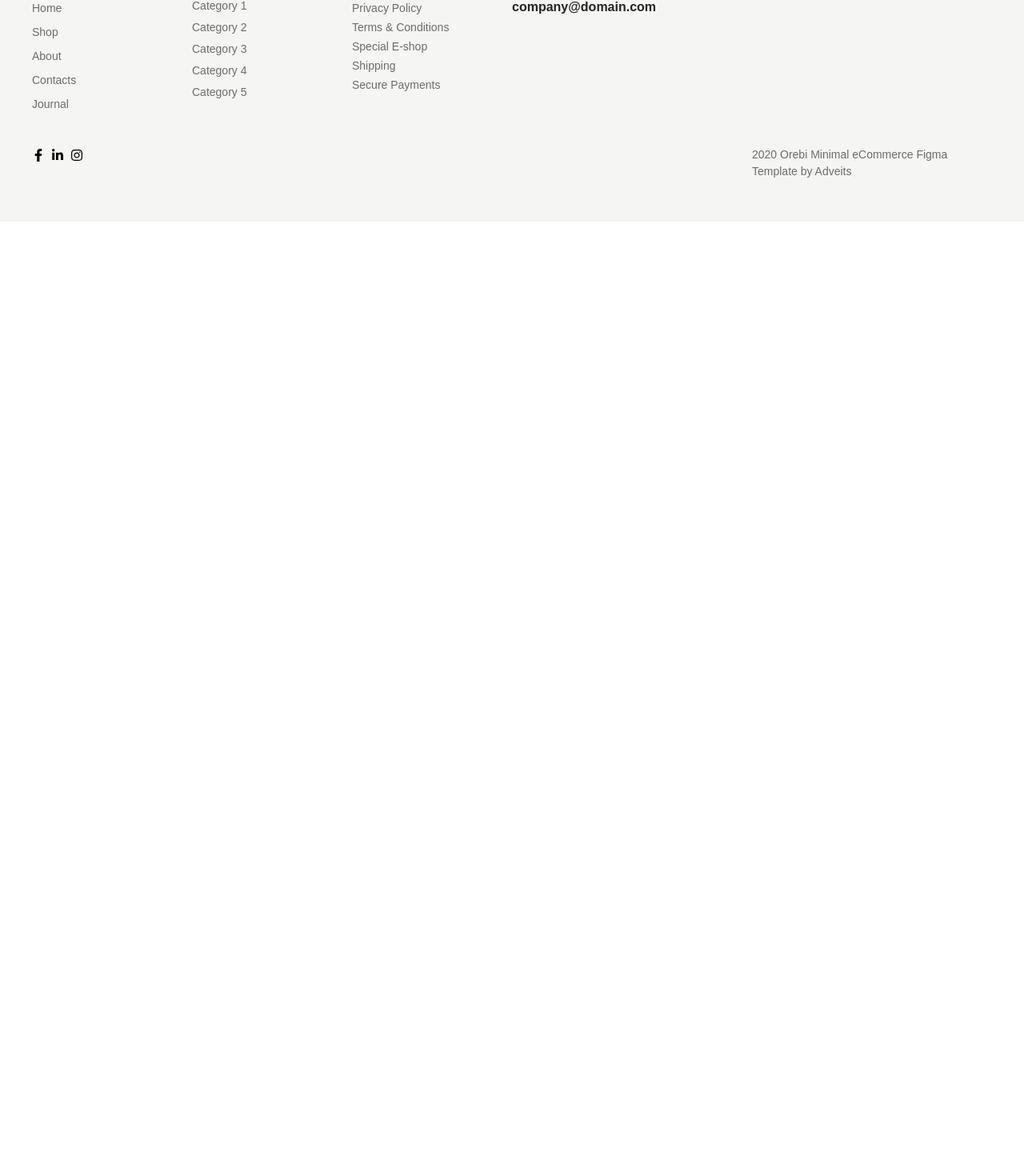
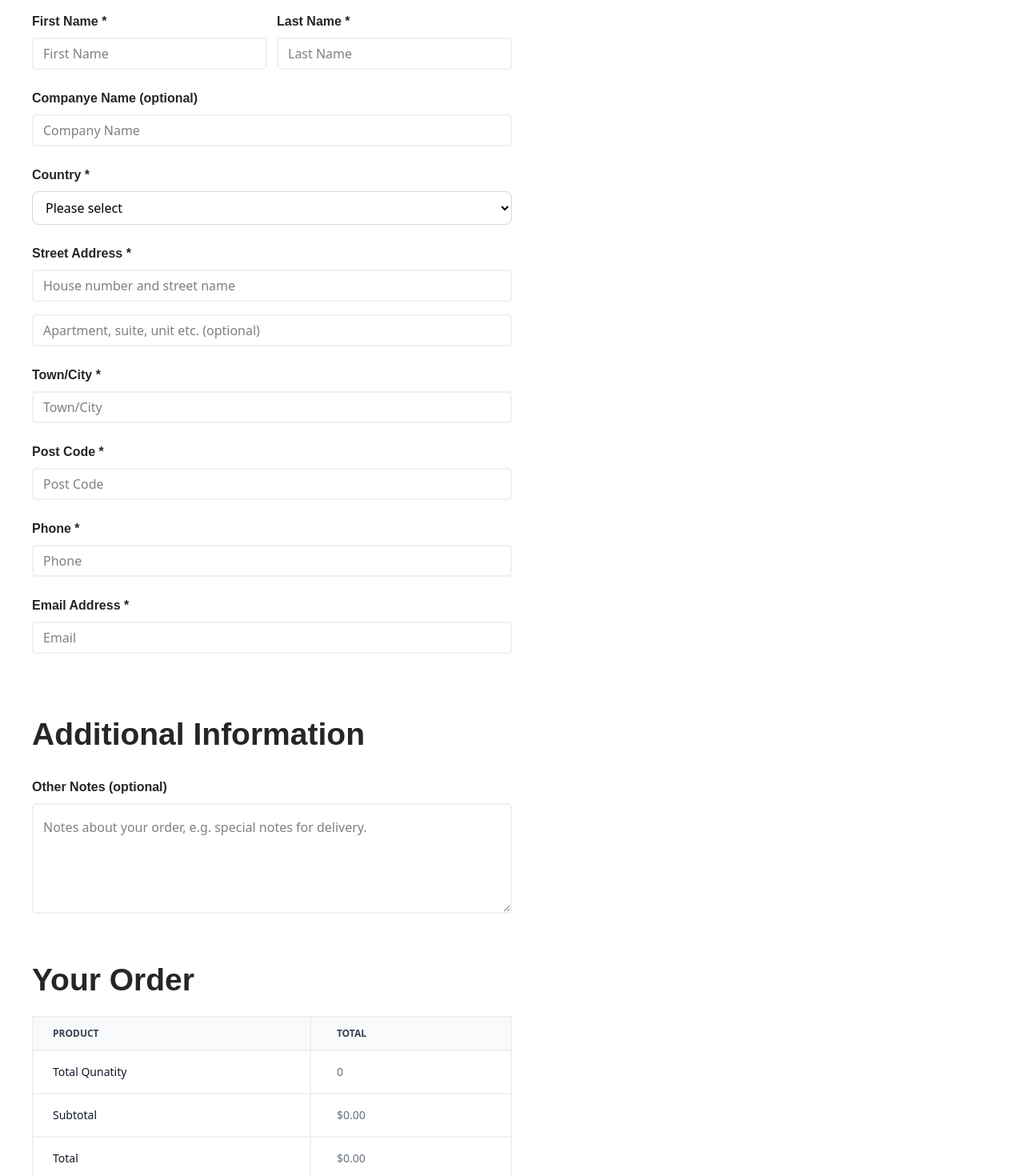
Before and after one commit to mdsuhagmia/orebi-ecommerce, a React (Vite) app: page /checkout in a window 1280 px wide. Shown: the part 489-1959 px from the top of the page at 80% size. Before the commit the page ends 800 px from the top, so only its background shows below. Built offline with nearby package versions, Linux system fonts and the light colour scheme; no server answers.

Commit message:
update hh

```diff
--- a/src/pages/Cart.jsx
+++ b/src/pages/Cart.jsx
@@ -94,7 +94,7 @@ const Cart = () => {
                   <h4 className='text-[16px] text-[#262626] font-bold font-dms py-2 px-4 border-2 border-[#F0F0F0] border-b-0'>Subtotal:</h4>
                 </div>
                 <div>
-                  <h4 className='text-[16px] text-[#262626] font-bold font-dms py-2 px-4 border-2 border-[#F0F0F0]'>Total Quantity:</h4>
+                  <h4 className='text-[16px] text-[#262626] font-bold font-dms py-2 px-4 border-2 border-[#F0F0F0] border-b-0'>Total Quantity:</h4>
                 </div>
                 <div>
                   <h4 className='text-[16px] text-[#262626] font-bold font-dms py-2 px-4 border-2 border-[#F0F0F0]'>Total:</h4>
@@ -102,13 +102,13 @@ const Cart = () => {
               </div>
               <div className='w-[50%]'>
                 <div>
-                  <h4 className='text-[16px] text-[#262626] font-bold font-dms py-2 px-4 border-2 border-[#F0F0F0] border-b-0'>${totalPrice}</h4>
+                  <h4 className='text-[16px] text-[#262626] font-bold font-dms py-2 px-4 border-2 border-[#F0F0F0] border-b-0'>${totalPrice.toFixed(2)}</h4>
                 </div>
                 <div>
-                  <h4 className='text-[16px] text-[#262626] font-bold font-dms py-2 px-4 border-2 border-[#F0F0F0]'>{totalQuantity}</h4>
+                  <h4 className='text-[16px] text-[#262626] font-bold font-dms py-2 px-4 border-2 border-[#F0F0F0] border-b-0'>{totalQuantity}</h4>
                 </div>
                 <div>
-                  <h4 className='text-[16px] text-[#262626] font-bold font-dms py-2 px-4 border-2 border-[#F0F0F0]'>${totalPrice}</h4>
+                  <h4 className='text-[16px] text-[#262626] font-bold font-dms py-2 px-4 border-2 border-[#F0F0F0]'>${totalPrice.toFixed(2)}</h4>
                 </div>
               </div>
             </div>
@@ -127,7 +127,6 @@ const Cart = () => {
             </Link>
           </div>
           </div> }
-
       </Container>
     </section>
   )
--- a/src/pages/Checkout.jsx
+++ b/src/pages/Checkout.jsx
@@ -1,9 +1,16 @@
 import React from 'react'
 import Container from '../components/Container'
-import { NavLink } from 'react-router-dom'
+import { Link, NavLink } from 'react-router-dom'
 import { IoIosArrowForward } from 'react-icons/io'
+import { useSelector } from 'react-redux'
 
 const Checkout = () => {
+  let data = useSelector((item)=>item.product.cartItem)
+  let {totalPrice, totalQunatity} = data.reduce((acce, index)=>{
+    acce.totalPrice += index.price * index.qun
+    acce.totalQunatity += index.qun
+    return acce;
+  },{totalPrice: 0, totalQunatity: 0})
   return (
     <section className='py-12'>
       <Container>
@@ -25,6 +32,178 @@ const Checkout = () => {
             </li>
           </ul>
         </div>
+        <div>
+          <h2 className='pb-16 text-[#262626]'>Have a coupon? <Link className='hover:underline'>Click here to enter your code</Link></h2>
+          <div className='w-1/2'>
+            <h2 className='text-[#262626] text-[39px] font-bold font-dms pb-4'>Billing Details</h2>
+            <form action="" className='w-full'>
+              <div className='flex items-center justify-between pb-6'>
+                <div className='w-[49%]'>
+                  <label htmlFor="" className='block pb-2 text-[#262626] text-[16px] font-semibold font-dms'>First Name *</label>
+                  <input type="text"
+                    className='border-2 border-[#F0F0F0] px-3 py-[6px] rounded-[5px] outline-0 focus:border-blue-200 w-full'
+                    placeholder='First Name'
+                    required
+                    autoComplete='first-name'
+                  />
+                </div>
+                <div className='w-[49%]'>
+                  <label htmlFor="" className='block pb-2 text-[#262626] text-[16px] font-semibold font-dms'>Last Name *</label>
+                  <input type="text"
+                    className='w-full border-2 border-[#F0F0F0] px-3 py-[6px] rounded-[5px] outline-0 focus:border-blue-200'
+                    placeholder='Last Name'
+                    required
+                    autoComplete='last-name'
+                  />
+                </div>
+              </div>
+              <div className='pb-6'>
+                <label htmlFor="" className='block pb-2 text-[#262626] text-[16px] font-semibold font-dms'>Companye Name (optional)</label>
+                <input type="text"
+                  className='border-2 border-[#F0F0F0] px-3 py-[6px] rounded-[5px] outline-0 focus:border-blue-200 w-full'
+                  placeholder='Company Name'
+                  autoComplete='company-name'
+                />
+              </div>
+              <div className='pb-6'>
+                <label htmlFor="" className='block pb-2 text-[#262626] text-[16px] font-semibold font-dms'>Country *</label>
+                <select
+                  name="country"
+                  id="country"
+                  required
+                  className="w-full border border-gray-300 rounded-lg px-3 py-2 focus:outline-none focus:ring-2 focus:ring-blue-500 focus:border-blue-500"
+                >
+                  <option value="">Please select</option>
+                  <option value="bangladesh">Bangladesh</option>
+                  <option value="india">India</option>
+                  <option value="pakistan">Pakistan</option>
+                  <option value="nepal">Nepal</option>
+                  <option value="bhutan">Bhutan</option>
+                  <option value="sri-lanka">Sri Lanka</option>
+                  <option value="malaysia">Malaysia</option>
+                  <option value="singapore">Singapore</option>
+                  <option value="thailand">Thailand</option>
+                  <option value="china">China</option>
+                  <option value="japan">Japan</option>
+                  <option value="south-korea">South Korea</option>
+                  <option value="usa">United States</option>
+                  <option value="canada">Canada</option>
+                  <option value="uk">United Kingdom</option>
+                  <option value="germany">Germany</option>
+                  <option value="france">France</option>
+                  <option value="australia">Australia</option>
+                  <option value="new-zealand">New Zealand</option>
+                </select>
+
+              </div>
+              <div className='pb-6'>
+                <label htmlFor="" className='block pb-2 text-[#262626] text-[16px] font-semibold font-dms'>Street Address *</label>
+                <input type="text"
+                  className='border-2 border-[#F0F0F0] px-3 py-[6px] rounded-[5px] outline-0 focus:border-blue-200 mb-4 w-full'
+                  placeholder='House number and street name'
+                  required
+                  autoComplete='street-address'
+                />
+                <input type="text"
+                  className='border-2 border-[#F0F0F0] px-3 py-[6px] rounded-[5px] outline-0 focus:border-blue-200 w-full'
+                  placeholder='Apartment, suite, unit etc. (optional)'
+                  autoComplete='street-address'
+                />
+              </div>
+              <div className='pb-6'>
+                <label htmlFor="" className='block pb-2 text-[#262626] text-[16px] font-semibold font-dms'>Town/City *</label>
+                <input type="text"
+                  className='border-2 border-[#F0F0F0] px-3 py-[6px] rounded-[5px] outline-0 focus:border-blue-200 w-full'
+                  placeholder='Town/City'
+                  required
+                  autoComplete='street-address'
+                />
+              </div>
+              <div className='pb-6'>
+                <label htmlFor="" className='block pb-2 text-[#262626] text-[16px] font-semibold font-dms'>Post Code *</label>
+                <input type="text"
+                  className='border-2 border-[#F0F0F0] px-3 py-[6px] rounded-[5px] outline-0 focus:border-blue-200 w-full'
+                  placeholder='Post Code'
+                  required
+                  autoComplete='street-address'
+                />
+              </div>
+              <div className='pb-6'>
+                <label htmlFor="" className='block pb-2 text-[#262626] text-[16px] font-semibold font-dms'>Phone *</label>
+                <input type="number"
+                  className='border-2 border-[#F0F0F0] px-3 py-[6px] rounded-[5px] outline-0 focus:border-blue-200 w-full'
+                  placeholder='Phone'
+                  required
+                  autoComplete='phone'
+                />
+              </div>
+              <div className='pb-6'>
+                <label htmlFor="" className='block pb-2 text-[#262626] text-[16px] font-semibold font-dms'>Email Address *</label>
+                <input type="email"
+                  className='border-2 border-[#F0F0F0] px-3 py-[6px] rounded-[5px] outline-0 focus:border-blue-200 w-full'
+                  placeholder='Email'
+                  required
+                  autoComplete='email'
+                />
+              </div>
+              <div className='pb-6 pt-12'>
+                <h2 htmlFor="" className='block pb-6 text-[#262626] text-[39px] font-semibold font-dms'>Additional Information</h2>
+                <label htmlFor="" className='block pb-2 text-[#262626] text-[16px] font-semibold font-dms'>Other Notes (optional)</label>
+                <textarea name="message" id="message"
+                  className='border-2 border-[#F0F0F0] pl-3 rounded-[5px] outline-0 focus:border-blue-200 h-[138px] w-full pt-4'
+                  placeholder='Notes about your order, e.g. special notes for delivery.'>
+                </textarea>
+              </div>
+              <div className="pb-12">
+                <h2 className='text-[#262626] text-[39px] font-bold font-dms pb-4 pt-6'>Your Order</h2>
+                <table className="w-full text-sm text-left rtl:text-right text-gray-500 dark:text-gray-400">
+                  <thead className="text-xs text-gray-700 uppercase bg-gray-50 dark:bg-gray-700 dark:text-gray-400">
+                    <tr className='border-2 border-[#F0F0F0]'>
+                      <th scope="col" className="px-6 py-3">
+                        Product
+                      </th>
+                      <th scope="col" className="px-8 py-3 border-l-2 border-[#F0F0F0]">
+                        Total
+                      </th>
+                    </tr>
+                  </thead>
+                  <tbody>
+                    <tr className="bg-white dark:bg-gray-800 dark:border-gray-700 border-2 border-[#F0F0F0]">
+                      <th scope="row" className="px-6 py-4 font-medium text-gray-900 whitespace-nowrap dark:text-white">
+                        <h2>Total Qunatity</h2>
+                      </th>
+                      <td className="px-8 py-4 border-l-2 border-[#F0F0F0]">
+                        <h4>{totalQunatity}</h4>
+                      </td>
+                    </tr>
+                    <tr className="bg-white border-2 border-[#F0F0F0] dark:bg-gray-800">
+                      <th scope="row" className="px-6 py-4 font-medium text-gray-900 whitespace-nowrap dark:text-white">
+                        <h2>Subtotal</h2>
+                      </th>
+                      <td className="px-8 py-4 border-l-2 border-[#F0F0F0]">
+                        <h4>${totalPrice.toFixed(2)}</h4>
+                      </td>
+                    </tr>
+                    <tr className="bg-white border-2 border-[#F0F0F0] dark:bg-gray-800">
+                      <th scope="row" className="px-6 py-4 font-medium text-gray-900 whitespace-nowrap dark:text-white">
+                        <h2>Total</h2>
+                      </th>
+                      <td className="px-8 py-4 border-l-2 border-[#F0F0F0]">
+                        <h4>${totalPrice.toFixed(2)}</h4>
+                      </td>
+                    </tr>
+                  </tbody>
+                </table>
+              </div>
+              <div>
+                <button type='submit'
+                  className='text-2xl text-[#fff] font-bold font-dms bg-[#262626] py-2 px-12 rounded-[5px] hover:bg-[#262626a8] cursor-pointer'>
+                  Submit
+                </button>
+              </div>
+            </form>
+          </div>
+        </div>
       </Container>
     </section>
   )
```
